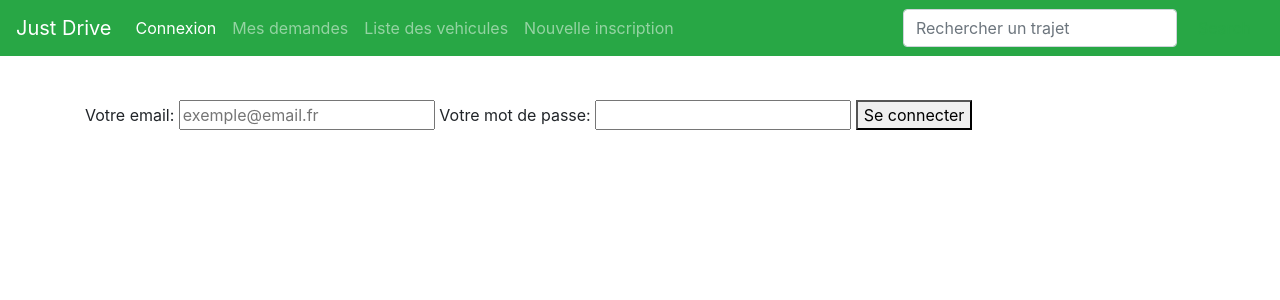
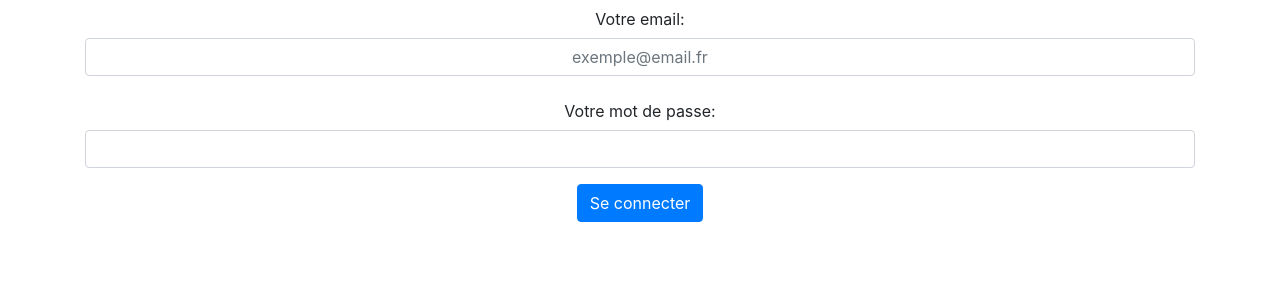
Before and after one commit to abesnardN/justdrive, a Symfony app: template src/AppBundle/Resources/views/user/connexion.html.twig in a window 1280 px wide. Shown: the top 300 px of the page. Run offline with Twig, Linux system fonts and the light colour scheme; the template is opened without the code that fills it, so the values that code supplies are empty; some libraries are stand-ins or nearby versions.

Commit message:
amélioration css et mise en page connexion

```diff
--- a/app/Resources/views/base.html.twig
+++ b/app/Resources/views/base.html.twig
@@ -3,20 +3,19 @@
     <head>
         <meta charset="UTF-8" />
         <title>{% block title %}Welcome!{% endblock %}</title>
-        {% block stylesheets %}{% endblock %}
+        {% block stylesheets %}
+            {% include 'css.html.twig' %}
+        {% endblock %}
         <link rel="icon" type="image/x-icon" href="{{ asset('favicon.ico') }}" />
-        <link href="https://stackpath.bootstrapcdn.com/bootstrap/4.3.1/css/bootstrap.min.css" rel="stylesheet">
     </head>
+    <body class="container">
+        <header class="border-top-0 fixed-top rounded-top border-top align-top">
+            {% include 'top_menu.html.twig' %}
+        </header>
+        {% block body %}{% endblock %}
+        {% block javascripts %}
+            {% include 'js.html.twig' %}
+        {% endblock %}
 
-    <header class="border-top-0 fixed-top rounded-top border-top align-top">
-        {% include 'top_menu.html.twig' %}
-    </header>
-
-    <body class="container" style="
-    margin-top: 100px;
-">
-        {% block body %}{% endblock %}
-        {% block javascripts %}{% endblock %}
-        <script type="application/javascript" src="https://stackpath.bootstrapcdn.com/bootstrap/4.3.1/js/bootstrap.bundle.min.js"></script>
     </body>
 </html>
--- /dev/null
+++ b/app/Resources/views/css.html.twig
@@ -0,0 +1,5 @@
+<link href="https://stackpath.bootstrapcdn.com/bootstrap/4.3.1/css/bootstrap.min.css" rel="stylesheet">
+<link rel="stylesheet" href="{{ asset('bundles/app/css/general.css') }}"/>
+
+{% set route = app.request.attributes.get('_route') %}
+<link href="{{ asset('bundles/app/css/' ~ route ~ '.css') }}" rel="stylesheet">
--- /dev/null
+++ b/app/Resources/views/js.html.twig
@@ -0,0 +1,5 @@
+<script type="application/javascript" src="https://code.jquery.com/jquery-3.4.1.min.js"></script>
+<script type="application/javascript" src="https://stackpath.bootstrapcdn.com/bootstrap/4.3.1/js/bootstrap.bundle.min.js"></script>
+
+{% set route = app.request.attributes.get('_route') %}
+<link href="{{ asset('bundles/app/js/' ~ route ~ '.js') }}" rel="stylesheet">
--- a/app/Resources/views/top_menu.html.twig
+++ b/app/Resources/views/top_menu.html.twig
@@ -1,22 +1,22 @@
-    <nav class="navbar navbar-expand-lg navbar-dark bg-success  navbar-fixed-top">
+<nav class="navbar navbar-expand-lg navbar-dark bg-success  ">
     <a class="navbar-brand" href="#">Just Drive</a>
-        <button class="navbar-toggler" type="button" data-toggle="collapse" data-target="#navbarSupportedContent" aria-controls="navbarSupportedContent" aria-expanded="false" aria-label="Toggle navigation">
+    <button class="navbar-toggler" type="button" data-toggle="collapse" data-target="#navbarSupportedContent"
+            aria-controls="navbarSupportedContent" aria-expanded="false" aria-label="Toggle navigation">
         <span class="navbar-toggler-icon"></span>
     </button>
 
     <div class="navbar-collapse" id="navbarSupportedContent">
         <ul class="navbar-nav mr-auto">
-                <li class="nav-item active">
-                    <a class="nav-link" href="{{ path('connexion') }}">Connexion <span class="sr-only">(current)</span></a>
-                </li>
             <li class="nav-item">
-                    <a class="nav-link" href="{{ path('demande_index') }}">Mes demandes<span class="sr-only">(current)</span></a>
+                <a class="nav-link" href="{{ path('demande_index') }}">Mes demandes<span
+                            class="sr-only">(current)</span></a>
             </li>
             <li class="nav-item">
                 <a class="nav-link" href="{{ path('vehicule_index') }}">Liste des vehicules<span class="sr-only">(current)</span></a>
             </li>
             <li class="nav-item">
-                    <a class="nav-link" href="{{ path('user_new') }}">Nouvelle inscription<span class="sr-only">(current)</span></a>
+                <a class="nav-link" href="{{ path('user_new') }}">Nouvelle inscription<span
+                            class="sr-only">(current)</span></a>
             </li>
         </ul>
         <form class="form-inline my-2 my-lg-0">
--- a/app/config/security.yml
+++ b/app/config/security.yml
@@ -28,6 +28,8 @@ security:
             form_login:
                 login_path: connexion
                 check_path: connexion
+                default_target_path: demande_index
+                always_use_default_target_path: true
     access_control:
         - { path: ^/connexion, roles: IS_AUTHENTICATED_ANONYMOUSLY }
         - { path: ^/*, roles: [ROLE_ADMIN, ROLE_USER] }
--- a/src/AppBundle/Resources/views/user/connexion.html.twig
+++ b/src/AppBundle/Resources/views/user/connexion.html.twig
@@ -1,25 +1,36 @@
-{% extends 'base.html.twig' %}
-{% block title %}Connectez vous !{% endblock %}
-{% block body %}
+<!DOCTYPE html>
+<html>
+    <head>
+        <meta charset="UTF-8"/>
+        <title>Connectez vous </title>
+        {% block stylesheets %}
+            {% include 'css.html.twig' %}
+        {% endblock %}
+        <link rel="icon" type="image/x-icon" href="{{ asset('favicon.ico') }}"/>
+    </head>
+    <body class="container">
 
+        {% if error %}
+            <div>{{ error.messageKey|trans(error.messageData, 'security') }}</div>
+        {% endif %}
 
-    {% if error %}
-        <div>{{ error.messageKey|trans(error.messageData, 'security') }}</div>
-    {% endif %}
+        <form action="{{ path('connexion') }}" method="post" class="text-center">
+            <div class="form-group">
+                <label for="mail" class="col-sm-2 col-form-label">Votre email:</label>
+                <input type="text" id="mail" name="_username" placeholder="exemple@email.fr" class="form-control text-center"/>
+            </div>
+            <div class="form-group">
+                <label for="password" class="col-sm-2 col-form-label">Votre mot de passe:</label>
+                <input type="password" id="password" name="_password" class="form-control text-center"/>
+            </div>
+            <div class="form-group">
+                <button type="submit" class="btn btn-primary">Se connecter</button>
+            </div>
+        </form>
 
-    <form action="{{ path('connexion') }}" method="post">
-        <label for="mail">Votre email:</label>
-        <input type="text" id="mail" name="_username" placeholder="exemple@email.fr"/>
+        {% block javascripts %}
+            {% include 'js.html.twig' %}
+        {% endblock %}
 
-        <label for="password">Votre mot de passe:</label>
-        <input type="password" id="password" name="_password"/>
-
-        {#
-            If you want to control the URL the user
-            is redirected to on success (more details below)
-            <input type="hidden" name="_target_path" value="/account"/>
-        #}
-
-        <button type="submit">Se connecter</button>
-    </form>
-{% endblock %}
+    </body>
+</html>
```
Lines whose indentation alone changed are shown as unchanged.
